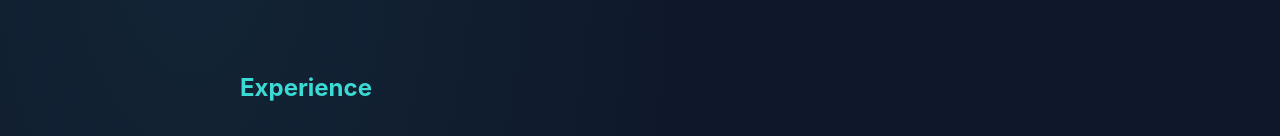
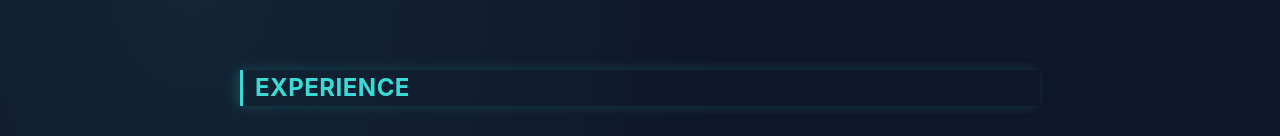
Before and after one commit to MonkeyDPino/pinodev, a React (Vite) app: page / in a window 1280 px wide. Shown: the part 472-608 px from the top of the page. Built offline with nearby package versions, Linux system fonts and the light colour scheme; a web font is replaced by a local one.

Commit message:
design: add teal left accent bar with glow to section titles

```diff
--- a/src/App.scss
+++ b/src/App.scss
@@ -11,6 +11,11 @@
     font-size: 1.5rem;
     font-weight: 700;
     color: $secondary-color;
+    padding-left: $space-3;
+    border-left: 3px solid $secondary-color;
+    box-shadow: -4px 0 12px rgba(59, 218, 212, 0.20);
+    letter-spacing: 0.02em;
+    text-transform: uppercase;
   }
 }
 
```
